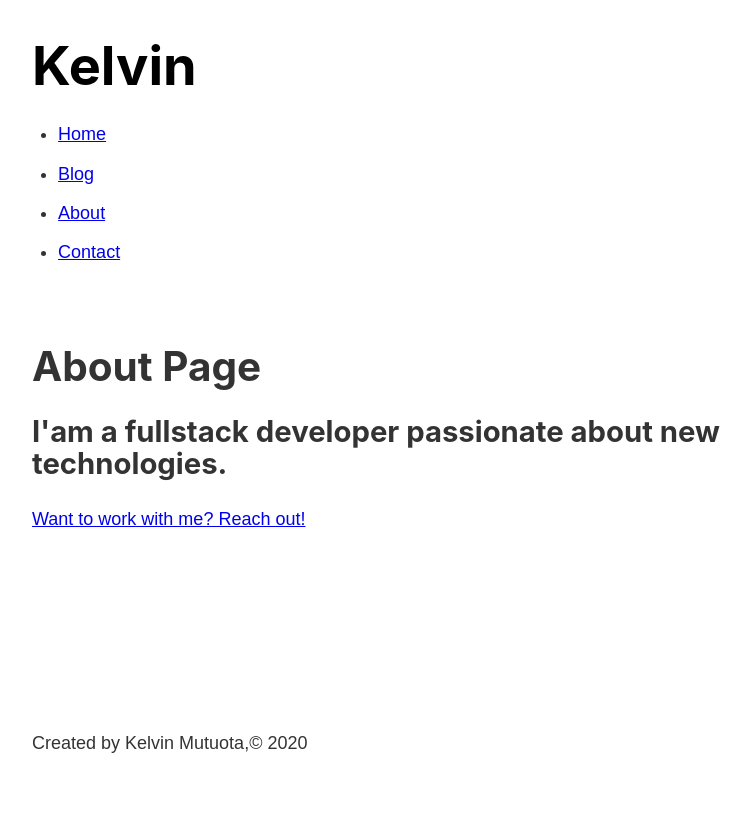
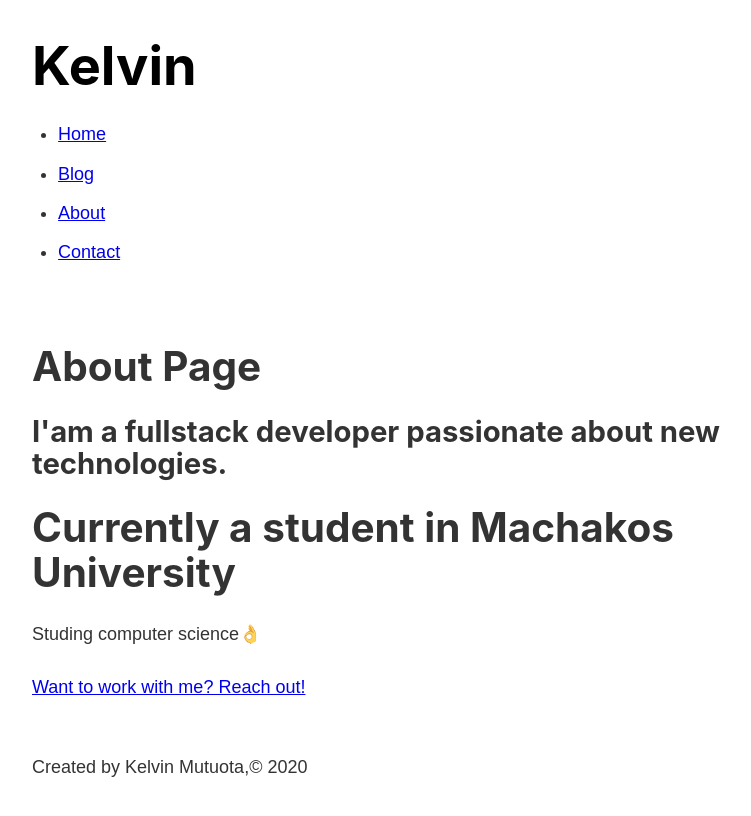
Before and after one commit to mutuotakelvin/gatsby-app, a Gatsby site: page /about in a window 1280 px wide. Shown: the whole page, without its empty margins (251-1002 px from the left). Built offline with nearby package versions, Linux system fonts and the light colour scheme; Gatsby itself is replaced by a stand-in of ours.

Commit message:
current status

```diff
--- a/src/pages/about.js
+++ b/src/pages/about.js
@@ -9,6 +9,9 @@ const AboutPage = () => {
       <Head title="About" />
       <h1>About Page</h1>
       <h2>I'am a fullstack developer passionate about new technologies.</h2>
+
+      <h1>Currently a student in Machakos University </h1>
+      <p>Studing computer science👌</p>
       <Link to="/contact">Want to work with me? Reach out!</Link>
     </Layout>
   )
```
